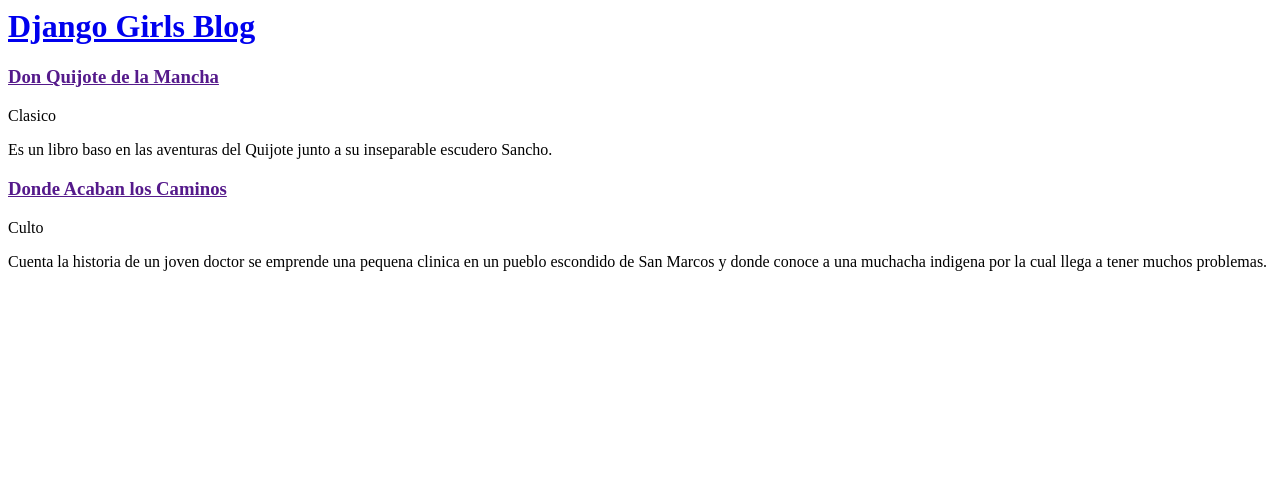
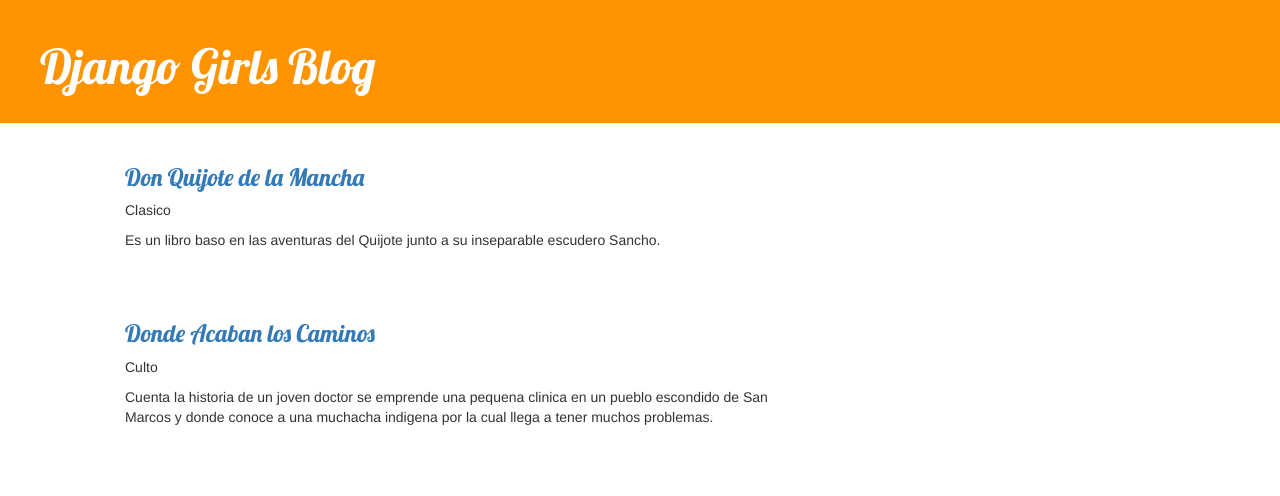
Before and after one commit to diegoXMC/proyectoLibros, a Django app: template CRUD/templates/libros_list.html in a window 1280 px wide. Shown: the top 496 px of the page. Run offline with Django 3.2, Linux system fonts and the light colour scheme; the template is opened without the code that fills it: values that come from a table or form of the project are taken from there, others are empty; data comes from the database, SQL or seed files in the repository; parts of the project's set-up code (start-up, migrations or seed data) failed here and were passed over; some libraries are stand-ins or nearby versions.

Commit message:
creacion de la extension de la plantilla para usar base y del detalle del libro

```diff
--- /dev/null
+++ b/CRUD/static/css/main.css
@@ -0,0 +1,48 @@
+.page-header {
+       background-color: #ff9400;
+       margin-top: 0;
+       padding: 20px 20px 20px 40px;
+   }
+
+   .page-header h1, .page-header h1 a, .page-header h1 a:visited, .page-header h1 a:active {
+       color: #ffffff;
+       font-size: 36pt;
+       text-decoration: none;
+   }
+
+   .content {
+       margin-left: 40px;
+   }
+
+   h1, h2, h3, h4 {
+       font-family: 'Lobster', cursive;
+   }
+
+   .date {
+       float: right;
+       color: #828282;
+   }
+
+   .save {
+       float: right;
+   }
+
+   .post-form textarea, .post-form input {
+       width: 100%;
+   }
+
+   .top-menu, .top-menu:hover, .top-menu:visited {
+       color: #ffffff;
+       float: right;
+       font-size: 26pt;
+       margin-right: 20px;
+   }
+
+   .post {
+       margin-bottom: 70px;
+       margin-left: 70px;
+   }
+
+   .post h1 a, .post h1 a:visited {
+       color: #000000;
+   }
--- /dev/null
+++ b/CRUD/templates/base.html
@@ -0,0 +1,23 @@
+{% load staticfiles %}
+<html>
+<head>
+    <title>Django Girls blog</title>
+    <link rel="stylesheet" href="//maxcdn.bootstrapcdn.com/bootstrap/3.2.0/css/bootstrap.min.css">
+    <link rel="stylesheet" href="//maxcdn.bootstrapcdn.com/bootstrap/3.2.0/css/bootstrap-theme.min.css">
+    <link href="https://fonts.googleapis.com/css?family=Lobster&subset=latin,latin-ext" rel="stylesheet" type="text/css">
+    <link rel="stylesheet" href="{% static 'css/main.css' %}">
+</head>
+<body>
+    <div class="page-header">
+        <h1><a href="/">Django Girls Blog</a></h1>
+    </div>
+    <div class="content container">
+        <div class="row">
+            <div class="col-md-8">
+            {% block content %}
+            {% endblock %}
+            </div>
+        </div>
+    </div>
+</body>
+</html>
--- a/CRUD/templates/libros_list.html
+++ b/CRUD/templates/libros_list.html
@@ -1,18 +1,10 @@
-<html>
-<head>
-</head>
-<body>
-
-<div>
-    <h1><a href="/">Django Girls Blog</a></h1>
-</div>
-
+{% extends 'base.html' %}
+{% block content %}
 {% for Libros in libro %}
-    <div>
-        <h3><a href="">{{ Libros.Titulo }}</a></h3>
+    <div class="post">
+        <h3><a href="{% url 'Libros.views.detalle_libro' pk=Libros.pk %}">{{ Libros.Titulo }}</a></h3>
         <p>{{ Libros.Genero }}</p>
         <p>{{ Libros.Resena|linebreaksbr }}</p>
     </div>
 {% endfor %}
-
-</body>
+{% endblock %}
--- a/CRUD/urls.py
+++ b/CRUD/urls.py
@@ -4,4 +4,5 @@ from . import views
 urlpatterns = [
     url(r'^$', views.show_libros),
     url(r'^inicio/$', views.show_libros),
+    url(r'^detalle/(?P<pk>[0-9]+)/$', views.detale_libro),
 ]
--- a/CRUD/views.py
+++ b/CRUD/views.py
@@ -1,7 +1,11 @@
-from django.shortcuts import render
+from django.shortcuts import render, get_object_or_404
 from django.utils import timezone
 from .models import Libros
 
 def show_libros(request):
     libro = Libros.objects.all()
     return render(request, 'libros_list.html', {'libro': libro})
+
+def detalle_libro(request, pk):
+    libro = get_object_or_404(Libros, pk=pk)
+    return render(request, 'post_detail.html', {'libro': libro})
```
Also changed, not shown: CRUD/templates/libros_detalle.html (added, +13 -0 lines).
